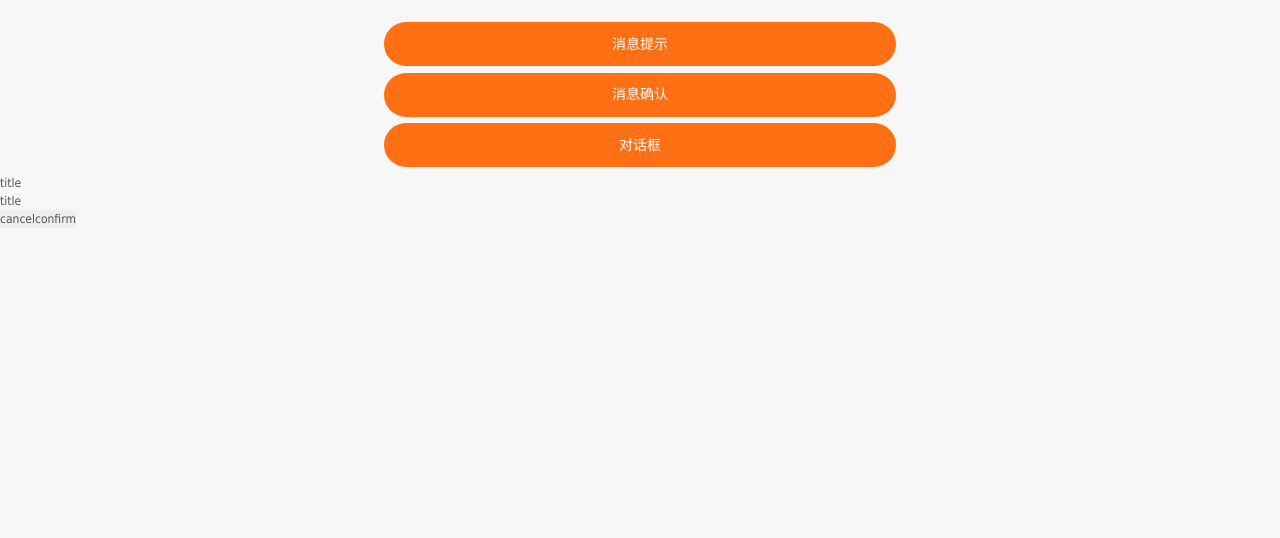
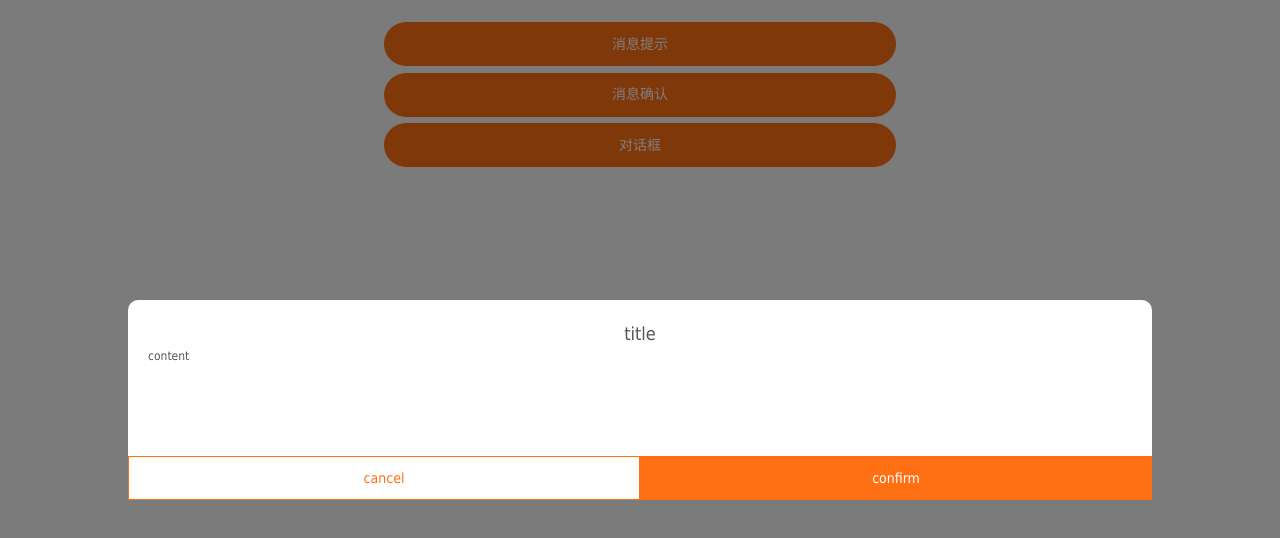
Before and after one commit to knfe/knui, a Vue app: page / in a window 1280 px wide. Both pictures are taken after a click on the button "消息提示". Shown: the top 538 px of the page. Built offline with nearby package versions, Linux system fonts and the light colour scheme.

Commit message:
layer 基础样式

```diff
--- a/packages/button/index.scss
+++ b/packages/button/index.scss
@@ -10,8 +10,11 @@
   height: 44px;
   margin: 0 auto;
   color: #fff;
+  font-size: 18px;
+}
+
+.is-round {
   border-radius: 22px;
-  font-size: 18px;
 }
 
 .kn-button {
@@ -54,6 +57,10 @@ button:disabled {
   background: rgba($color: #fff, $alpha: 0);
   border: 1px solid $kn-cl-primary;
 }
+.is-plain.kn-button--primary {
+  color: $kn-cl-primary;
+  border: 1px solid $kn-cl-primary;
+}
 .is-plain.kn-button--success {
   color: #0f0;
   border: 1px solid #0f0;
--- a/packages/button/index.vue
+++ b/packages/button/index.vue
@@ -1,7 +1,5 @@
 <template>
-  <button class="kn-button" :class="[`kn-button--${type}`, `kn-button--${size}`, {
-    'is-plain': plain
-  }]" :disabled="disabled" @click="btnClick">
+  <button class="kn-button" :class="[`kn-button--${type}`, `kn-button--${size}`, { 'is-plain': plain }, {'is-round': round}]" :disabled="disabled" @click="btnClick">
     <slot></slot>
   </button>
 </template>
@@ -54,6 +52,10 @@ export default{
     disabled: {
       type: Boolean,
       default: false
+    },
+    round: {
+      type: Boolean,
+      default: true
     }
   },
   methods: {
--- a/packages/layer/demo/index.vue
+++ b/packages/layer/demo/index.vue
@@ -3,7 +3,7 @@
     <kn-button class="g-mb40 g-mt40" :size="'small'" @click="tip">消息提示</kn-button>
     <kn-button class="g-mb40" :size="'small'" @click="comfirm">消息确认</kn-button>
     <kn-button class="g-mb40" :size="'small'" @click="prompt">对话框</kn-button>
-    <d-dialog :isShow="showTip"></d-dialog>
+    <d-dialog :isShow="showTip" :title="'title'" :content="'content'" @close="closeTip" @comfirm="comfirmTip"></d-dialog>
     <d-dialog :isShow="showComfirm" :type="'comfirm'"></d-dialog>
     <d-dialog :isShow="showPrompt" :type="'prompt'"></d-dialog>
   </div>
@@ -33,6 +33,12 @@ export default {
     },
     prompt() {
       this.showPrompt = true
+    },
+    closeTip(evt) {
+      this.showTip = false
+    },
+    comfirmTip(evt) {
+      this.showTip = false
     }
   }
 }
--- a/packages/layer/index.scss
+++ b/packages/layer/index.scss
@@ -3,6 +3,50 @@
  */
 // 引入全局公共变量
 @import "../style/index.scss";
+
 .kn-layer {
-  position: relative;
+  position: absolute;
+  top: 0;
+  right: 0;
+  left: 0;
+  bottom: 0;
 }
+.kn-layer--box {
+  position: absolute;
+  left: 50%;
+  top: 50%;
+  background: #fff;
+  width: 80%;
+  height: 200px;
+  padding-top: 20px;
+  transform: translate(-50%, -50%);
+  border-radius: 10px 10px 0 0;
+  z-index: 1001;
+  .kn-button {
+    display: inline-block;
+    width: 50%;
+  }
+  .kn-layer--title {
+    font-size: 18px;
+  }
+
+}
+.kn-layer--mask {
+  position: fixed;
+  top: 0;
+  right: 0;
+  left: 0;
+  bottom: 0;
+  background: rgba($color: #000000, $alpha: .5);
+}
+.kn-layer--content {
+  padding: 0 20px 20px;
+  max-height: 100px;
+  overflow: hidden;
+}
+.kn-layer--footer {
+  position: absolute;
+  left: 0;
+  right: 0;
+  bottom: 0;
+}
--- a/packages/layer/index.vue
+++ b/packages/layer/index.vue
@@ -2,20 +2,28 @@
   <transition name="kn-layer-bounce">
     <div class="kn-layer" v-show="isShow">
       <div class="kn-layer--mask"></div>
-      <div class="kn-layer--tip">
-        <div class="kn-layer--title">title</div>
-        <div class="kn-layer--content">title</div>
-        <div class="kn-layer--button">
-          <button>cancel</button>
-          <button>confirm</button>
+      <div class="kn-layer--box g-tac" :class="[`kn-layer--${type}`]">
+        <div class="kn-layer--title" v-if="title" v-text="title"></div>
+        <div class="kn-layer--content g-tal" v-if="content">
+          <slot>
+            <div v-if="content" v-html="content" :class="[title ? 'has-title' : '']"></div>
+          </slot>
+        </div>
+        <div class="kn-layer--footer g-hairline--top">
+          <kn-button :plain="true" :size="'small'" :round="false" @click="close">cancel</kn-button>
+          <kn-button :size="'small'" :round="false" @click="comfirm">confirm</kn-button>
         </div>
       </div>
     </div>
   </transition>
 </template>
 <script>
+import KnButton from '../button/index.vue'
 export default {
   name: 'kn-layer',
+  components: {
+    KnButton
+  },
   data() {
     return {}
   },
@@ -34,6 +42,22 @@ export default {
           'prompt'
         ].includes(value)
       }
+    },
+    title: {
+      type: String,
+      default: ''
+    },
+    content: {
+      type: String,
+      default: ''
+    }
+  },
+  methods: {
+    comfirm(evt) {
+      this.$emit('comfirm', evt)
+    },
+    close(evt) {
+      this.$emit('close', evt)
     }
   }
 }
```
